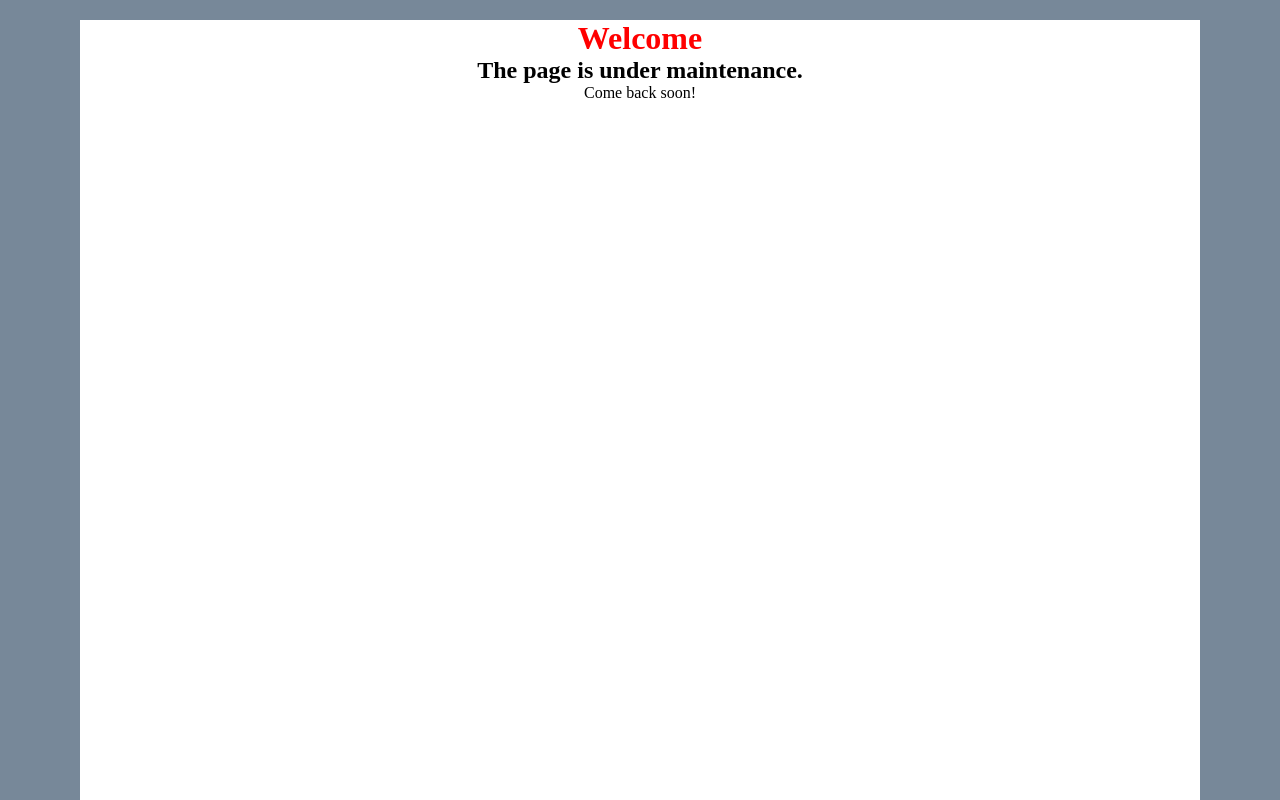
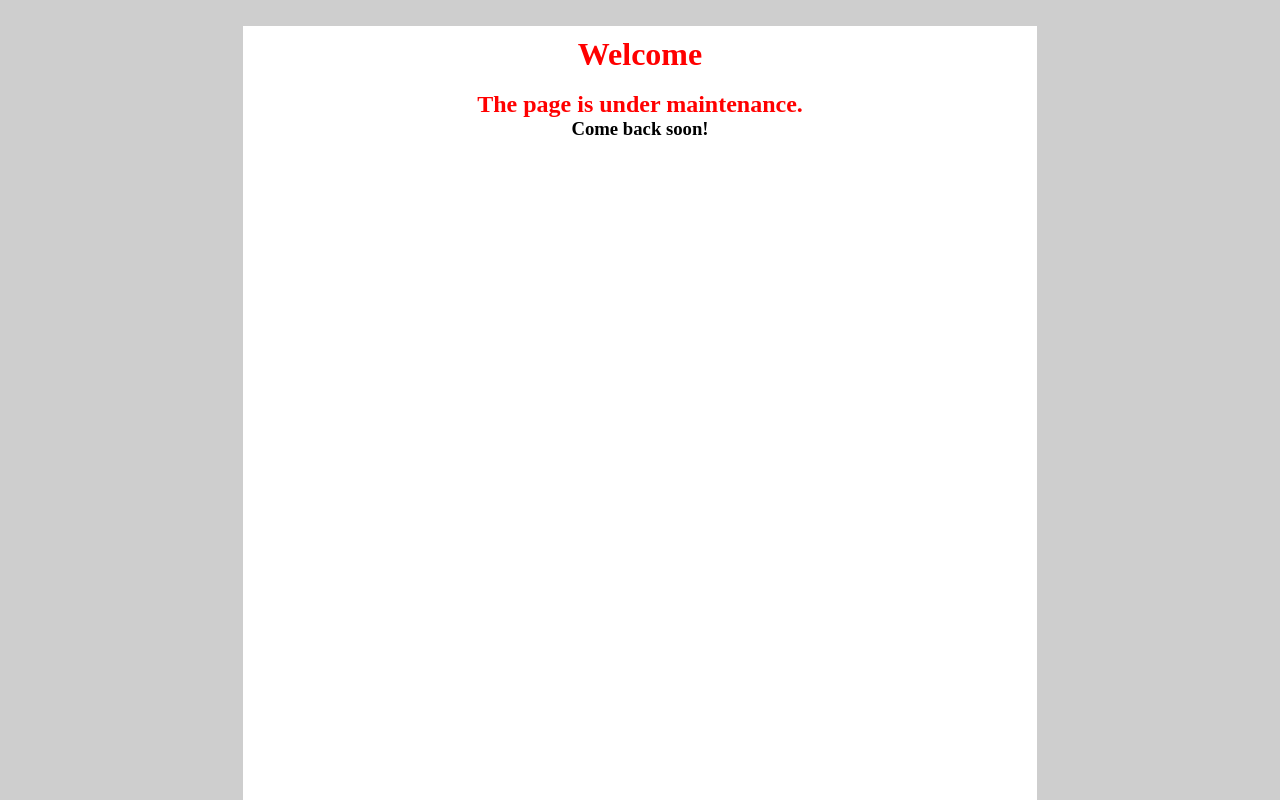
Before and after one commit to mikokill/mikokill.github.io, a plain HTML site: page index.html in a window 1280 px wide. Shown: the top 800 px of the page. Drawn offline with Linux system fonts and the light colour scheme.

Commit message:
maintenance a4 size

```diff
--- a/index.html
+++ b/index.html
@@ -6,9 +6,9 @@
     </head>
     <body>
         <div id="main">
-            <h1 id="header">Welcome</h1>
-            <h2>The page is under maintenance.</h2>
-            <p>Come back soon!</p>
+            <h1 class="pierwszy">Welcome</h1><br>
+            <h2 class="header">The page is under maintenance.</h2>
+            <h3>Come back soon!</h3>
         </div>
     </body>
 </html>
--- a/style.css
+++ b/style.css
@@ -4,19 +4,23 @@
 }
 
 body{
-    background-color: lightslategray;
+    background-color: rgb(206, 206, 206);
     text-align: center;
 }
 
 #main{
     background-color: white;
-    height: 800px;
-    margin-left: 80px;
-    margin-right: 80px;
-    margin-top: 20px;
-    margin-bottom: 20px;
+    height: 30cm;
+    width: 21cm;
+    margin: 2% auto;
+    position: relative;
 }
 
-#header{
+#main .pierwszy{
+    padding-top: 10px;
     color: red;
 }
+
+#main .header{
+    color: red;
+}
```
